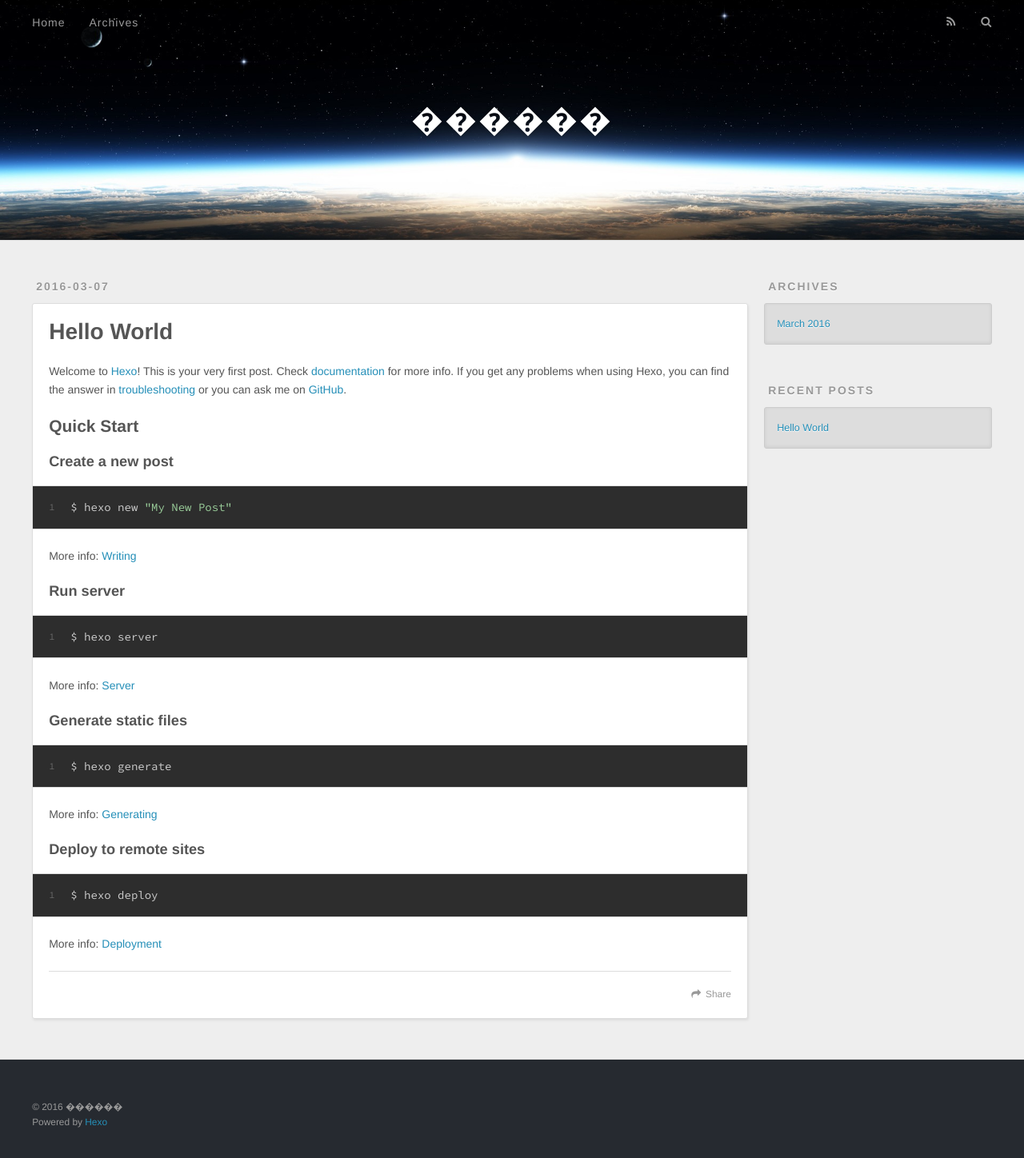
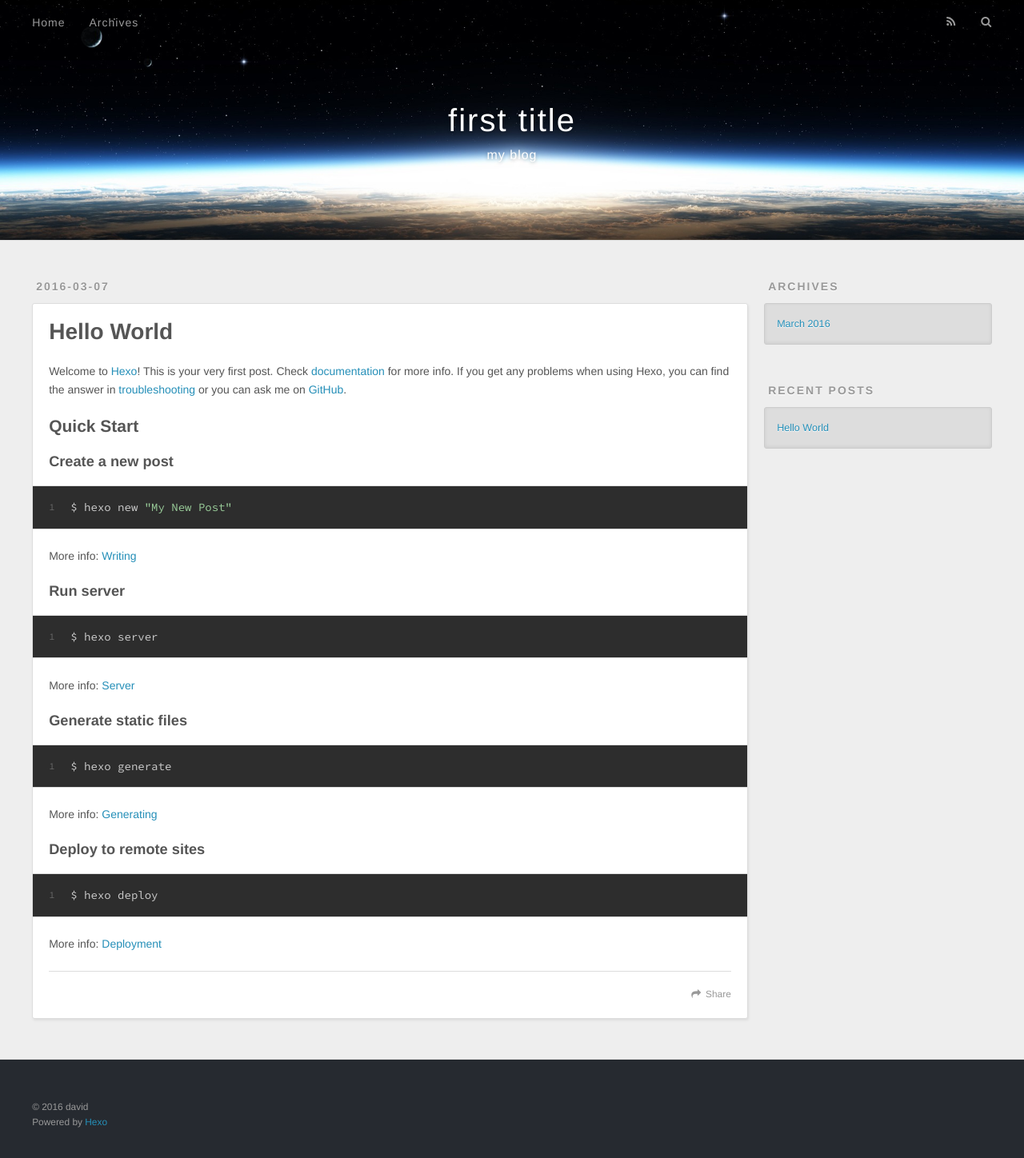
Before and after one commit to Davidxyw/davidxyw.github.io, a plain HTML site: page index.html in a window 1280 px wide. Shown: the whole page at 80% size. Drawn offline with nearby package versions, Linux system fonts and the light colour scheme.

Commit message:
Site updated: 2016-03-07 23:02:05

```diff
--- a/index.html
+++ b/index.html
@@ -3,19 +3,19 @@
 <head>
   <meta charset="utf-8">
 
-  <title>������</title>
+  <title>first title</title>
   <meta name="viewport" content="width=device-width, initial-scale=1, maximum-scale=1">
   <meta name="description">
 <meta property="og:type" content="website">
-<meta property="og:title" content="������">
+<meta property="og:title" content="first title">
 <meta property="og:url" content="http://davidxyw.github.io/index.html">
-<meta property="og:site_name" content="������">
+<meta property="og:site_name" content="first title">
 <meta property="og:description">
 <meta name="twitter:card" content="summary">
-<meta name="twitter:title" content="������">
+<meta name="twitter:title" content="first title">
 <meta name="twitter:description">
 
-    <link rel="alternate" href="/atom.xml" title="������" type="application/atom+xml">
+    <link rel="alternate" href="/atom.xml" title="first title" type="application/atom+xml">
 
 
     <link rel="icon" href="/favicon.png">
@@ -36,8 +36,12 @@
   <div id="header-outer" class="outer">
     <div id="header-title" class="inner">
       <h1 id="logo-wrap">
-        <a href="/" id="logo">������</a>
+        <a href="/" id="logo">first title</a>
       </h1>
+
+        <h2 id="subtitle-wrap">
+          <a href="/" id="subtitle">my blog</a>
+        </h2>
 
     </div>
     <div id="header-inner" class="inner">
@@ -99,7 +103,7 @@
 
     </div>
     <footer class="article-footer">
-      <a data-url="http://davidxyw.github.io/2016/03/07/hello-world/" data-id="cili43w3a0000owqwy54dkcf7" class="article-share-link">Share</a>
+      <a data-url="http://davidxyw.github.io/2016/03/07/hello-world/" data-id="cili498my000084qw8hinfnze" class="article-share-link">Share</a>
 
 
     </footer>
@@ -154,7 +158,7 @@
 
   <div class="outer">
     <div id="footer-info" class="inner">
-      &copy; 2016 ������<br>
+      &copy; 2016 david<br>
       Powered by <a href="http://hexo.io/" target="_blank">Hexo</a>
     </div>
   </div>
```
Also changed, not shown: 2016/03/07/hello-world/index.html (+10 -6 lines), archives/2016/03/index.html (+11 -7 lines), archives/2016/index.html (+11 -7 lines), archives/index.html (+11 -7 lines).
